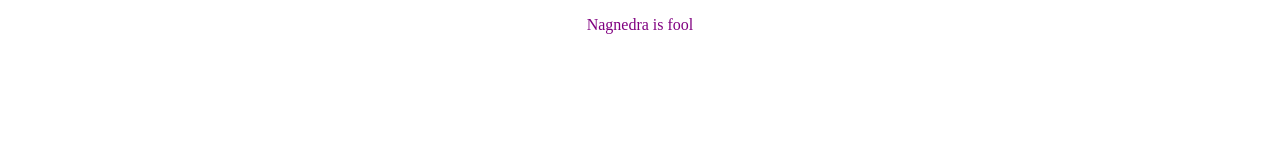
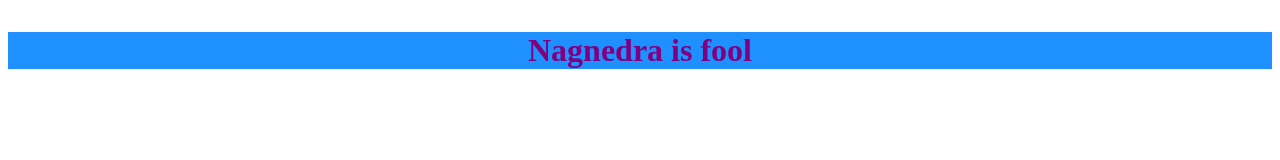
Before and after one commit to pnmaws/jenkinsdemo, a plain HTML site: page index.html in a window 1280 px wide. Drawn offline with Linux system fonts and the light colour scheme.

Commit message:
Update index.html

```diff
--- a/index.html
+++ b/index.html
@@ -6,6 +6,7 @@
       div {text-align: center;}
    </style>
    <body>
+      <h1 style="background-color:DodgerBlue"</h1>
       <p style="color:#800080">Nagnedra is fool</p>
    </body>
 </html>
```
